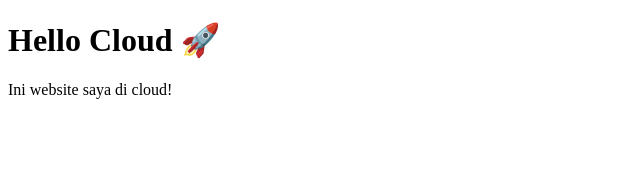
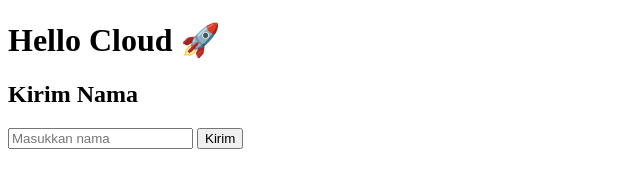
Before and after one commit to Kzorrrr/website-pertama, a plain HTML site: page index.html in a window 1280 px wide. Shown: the whole page, without its empty margins (0-640 px from the left). Drawn offline with Linux system fonts and the light colour scheme.

Commit message:
Update index.html

```diff
--- a/index.html
+++ b/index.html
@@ -5,6 +5,29 @@
 </head>
 <body>
   <h1>Hello Cloud 🚀</h1>
-  <p>Ini website saya di cloud!</p>
+
+  <h2>Kirim Nama</h2>
+  <input type="text" id="nama" placeholder="Masukkan nama">
+  <button onclick="kirimData()">Kirim</button>
+
+  <p id="hasil"></p>
+
+  <script>
+    function kirimData() {
+      const nama = document.getElementById("nama").value;
+
+      fetch("/api/kirim", {
+        method: "POST",
+        headers: {
+          "Content-Type": "application/json"
+        },
+        body: JSON.stringify({ nama: nama })
+      })
+      .then(res => res.json())
+      .then(data => {
+        document.getElementById("hasil").innerText = data.message;
+      });
+    }
+  </script>
 </body>
 </html>
```
